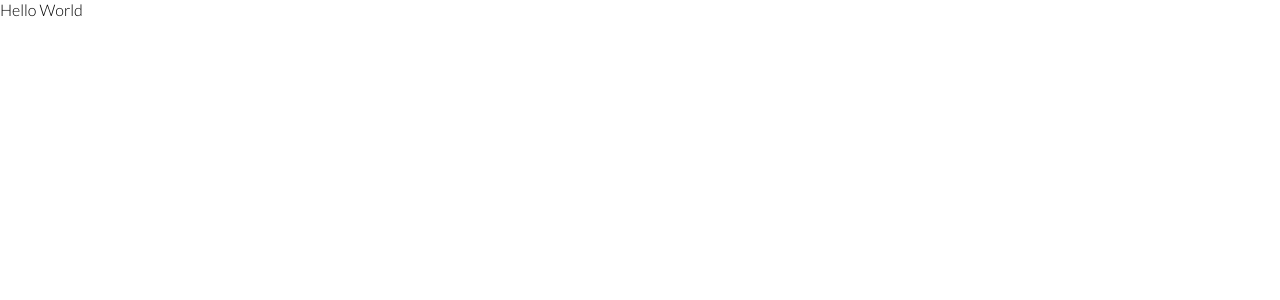
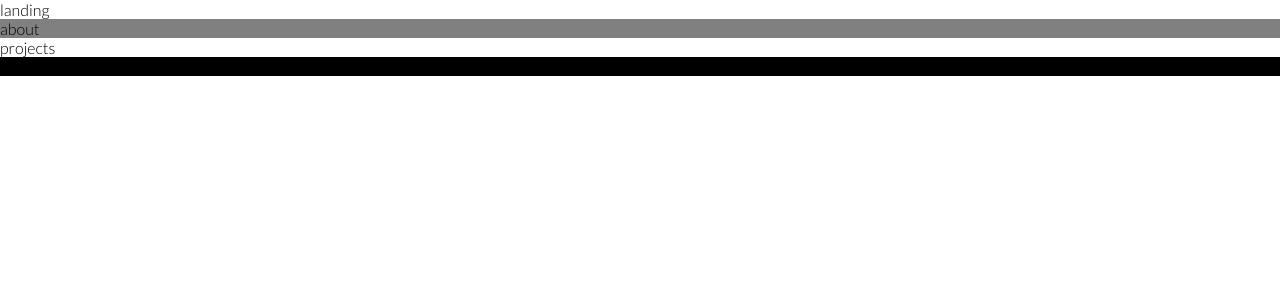
Before and after one commit to MikolajMarciniak/PortfolioWebsite, a React (Create React App) app: page / in a window 1280 px wide. Shown: the top 300 px of the page. Built offline with nearby package versions, Linux system fonts and the light colour scheme.

Commit message:
Created a basic template

```diff
--- a/src/App.jsx
+++ b/src/App.jsx
@@ -1,7 +1,17 @@
+import Navbar from "./components/navbar/Navbar";
+import Landing from "./components/landing/Landing";
+import About from "./components/about/About";
+import Projects from "./components/projects/Projects";
+import Contact from "./components/contact/Contact";
+
 function App() {
   return (
     <div className="app">
-      Hello World
+      <Navbar />
+      <Landing />
+      <About />
+      <Projects />
+      <Contact />
     </div>
   );
 }
```
